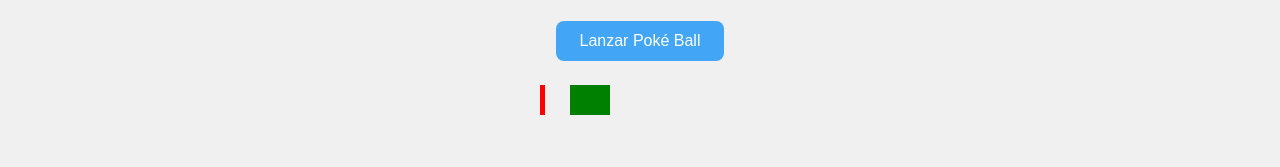
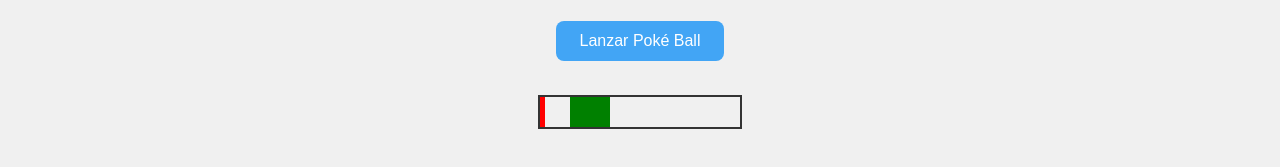
Before and after one commit to iggnacio17/pokenacho, a plain HTML site: page index.html in a window 1280 px wide. Both pictures are taken after a click on the button "Explorar". Shown: the part 609-776 px from the top of the page. Drawn offline with Linux system fonts and the light colour scheme.

Commit message:
Update style.css

```diff
--- a/style.css
+++ b/style.css
@@ -55,3 +55,8 @@ button {
   height: 80px;
   image-rendering: pixelated;
 }
+#captureCanvas {
+  border: 2px solid #333;
+  margin-top: 10px;
+  cursor: pointer;
+}
```
